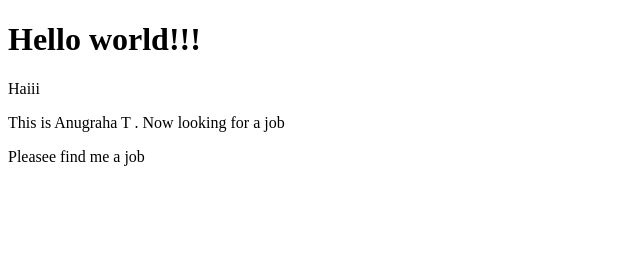
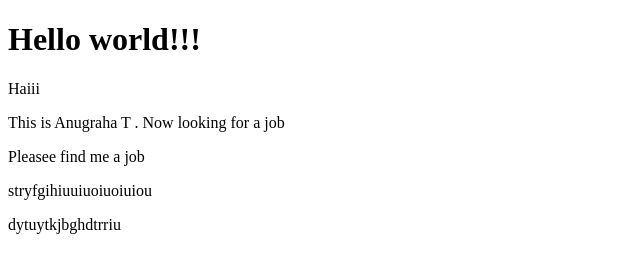
Before and after one commit to anugrahat7/datewithgit, a plain HTML site: page hello.html in a window 1280 px wide. Shown: the whole page, without its empty margins (0-640 px from the left). Drawn offline with Linux system fonts and the light colour scheme.

Commit message:
hello file edited added 2 lines

```diff
--- a/hello.html
+++ b/hello.html
@@ -10,5 +10,7 @@
    <p>Haiii</p>
     <p>This is Anugraha T . Now looking for a job</p>
     <p>Pleasee find me a job</p>
+    <p>stryfgihiuuiuoiuoiuiou</p>
+    <p>dytuytkjbghdtrriu</p>
 </body>
 </html>
```
